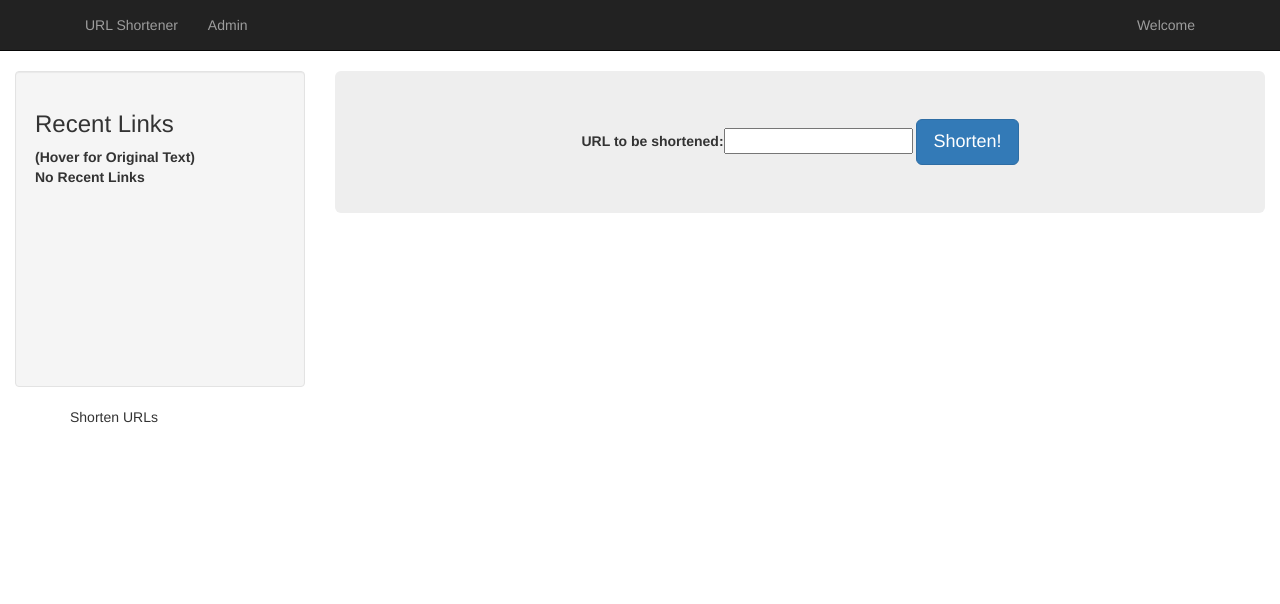
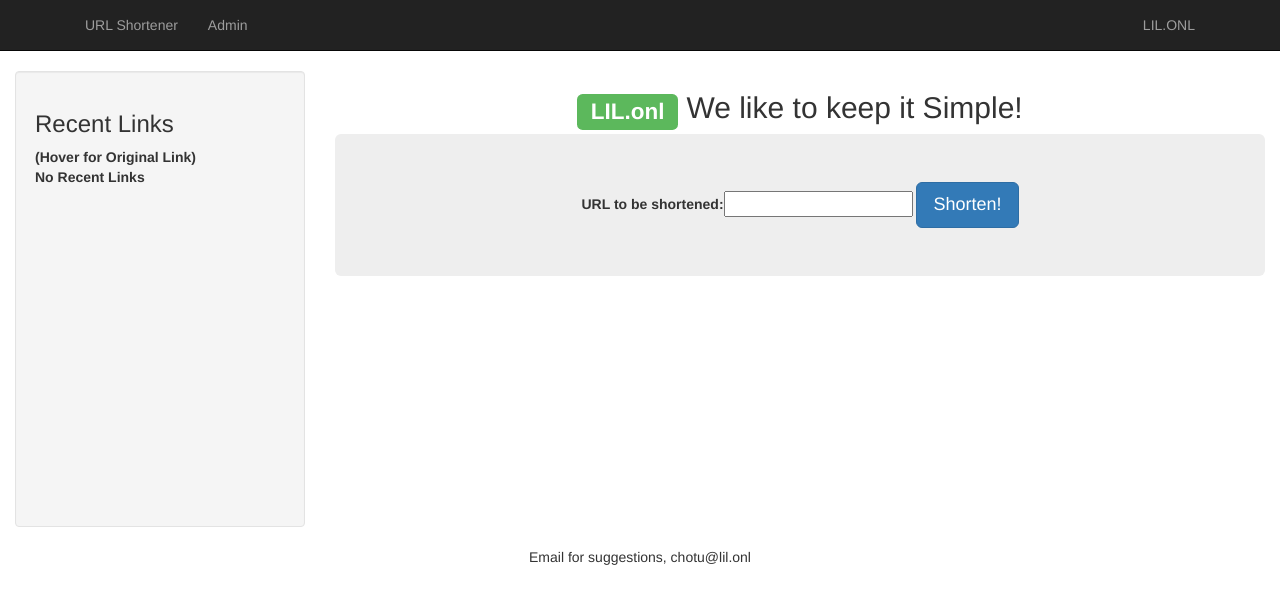
Before and after one commit to akshatam/fyn-shorten, a Django app: page / in a window 1280 px wide. Shown: the top 604 px of the page. Run offline with Django 3.2, Linux system fonts and the light colour scheme; data that the repository does not hold is empty; some libraries are stand-ins or nearby versions.

Commit message:
Label Changes.

```diff
--- a/tinyurl/templates/shorten/base.html
+++ b/tinyurl/templates/shorten/base.html
@@ -17,7 +17,7 @@
 <nav class="navbar navbar-inverse navbar-static-top" role="navigation">
 	<div class="container">
 	   <ul class="nav pull-right navbar-nav">
-			<li class="navbar-text">Welcome</li>
+			<li class="navbar-text">LIL.ONL </li>
 	   </ul>
 	   <ul class="nav navbar-nav">
 			<li><a href="/">URL Shortener</a></li>
@@ -29,8 +29,8 @@
 <div class="row">
     <div class="col-sm-3 col-md-3">
         <div class="well sidebar-nav">
-			 <strong><h3>Recent Links</h3> (Hover for Original Text)</strong>
-				<div class="pre-scrollable" style="height: 200px; overflow: auto;">
+			 <strong><h3>Recent Links</h3> (Hover for Original Link)</strong>
+				<div class="pre-scrollable" style="height: 900px; overflow: auto;">
 					{% if recent_links %}
 					<table class="table table-bordered">
 						 {% for link in recent_links %}
@@ -47,6 +47,7 @@
     </div>
 
 	<div class="col-sm-9 col-md-9">
+		<center><h2><span class="label label-success">LIL.onl</span> We like to keep it Simple!</h2></center>
 	{% block body_block %}
 	{% endblock %}
 	</div>
@@ -54,7 +55,7 @@
 </div>
 <footer>
 	<div class="container">
-		<p>Shorten URLs</p>
+		<center><p>Email for suggestions, chotu@lil.onl</p></center>
 	</div>
 </footer>
 </body>
```
